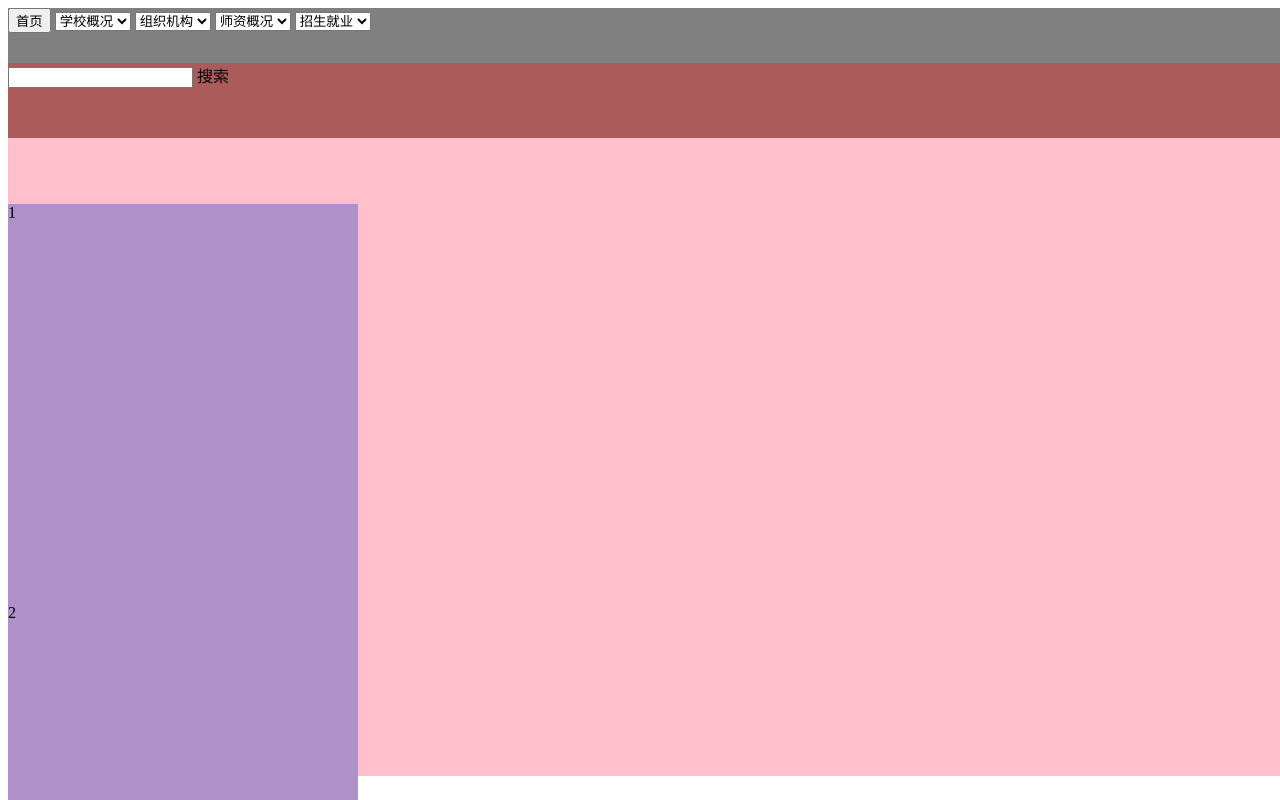
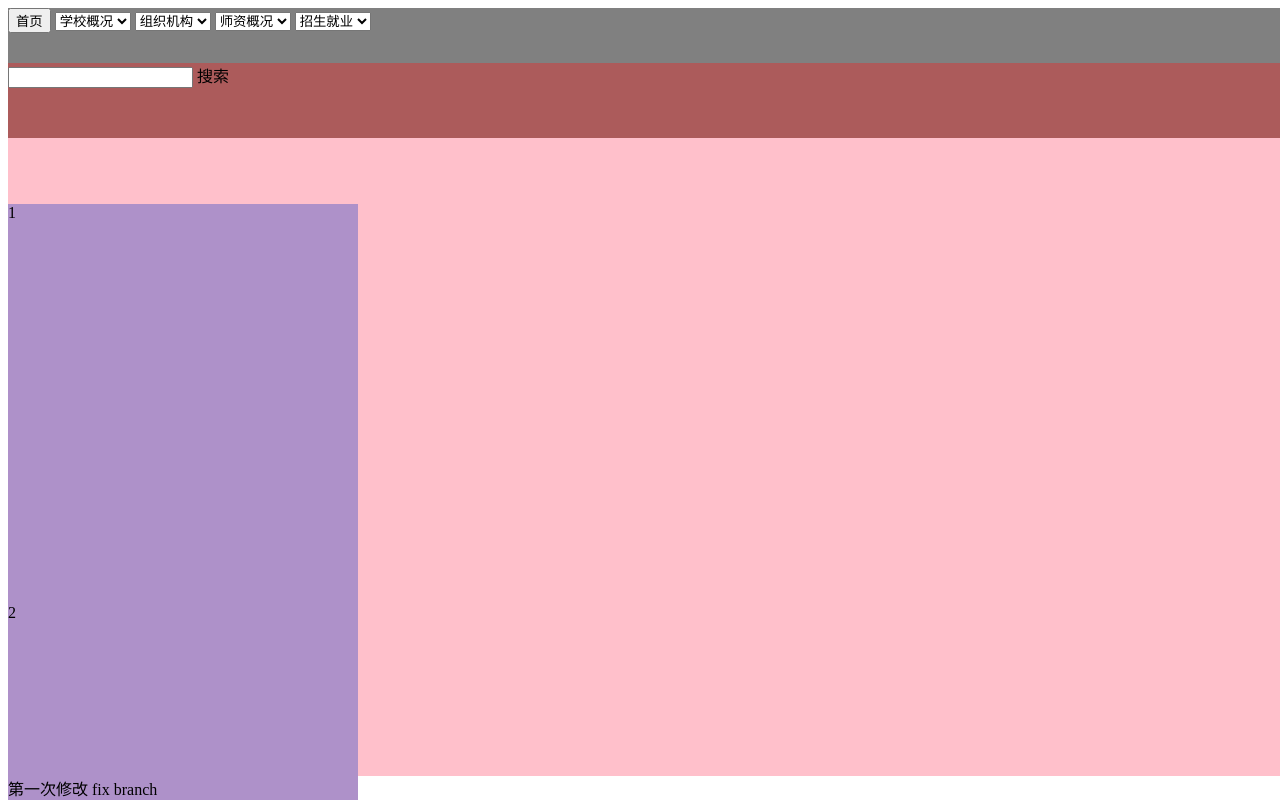
Before and after one commit to kaifasoga/exercise, a plain HTML site: page exercise.html in a window 1280 px wide. Shown: the top 800 px of the page. Drawn offline with Linux system fonts and the light colour scheme.

Commit message:
fix first commit

```diff
--- a/exercise.html
+++ b/exercise.html
@@ -87,6 +87,7 @@
             <div class="part3">3</div>
         </div>
     </div>
+    第一次修改 fix branch
 </body>
 
 </html>
```
